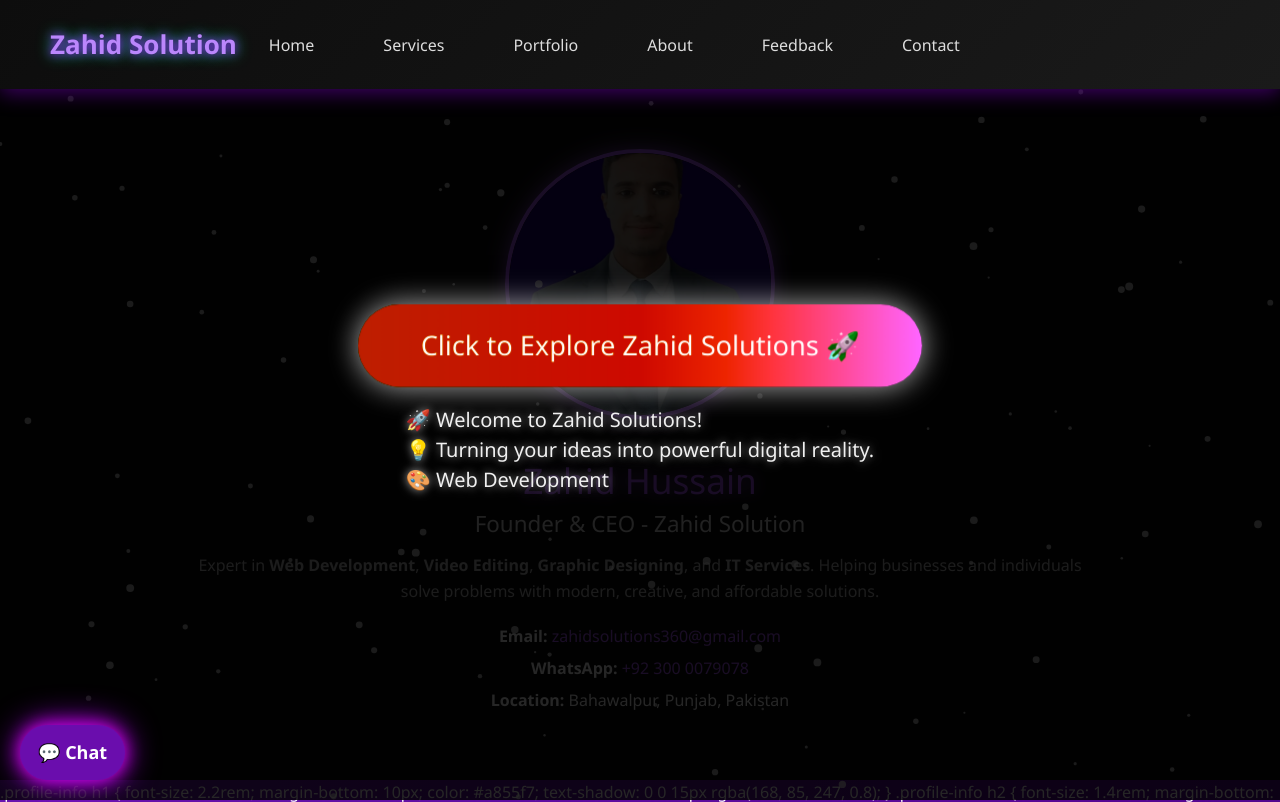
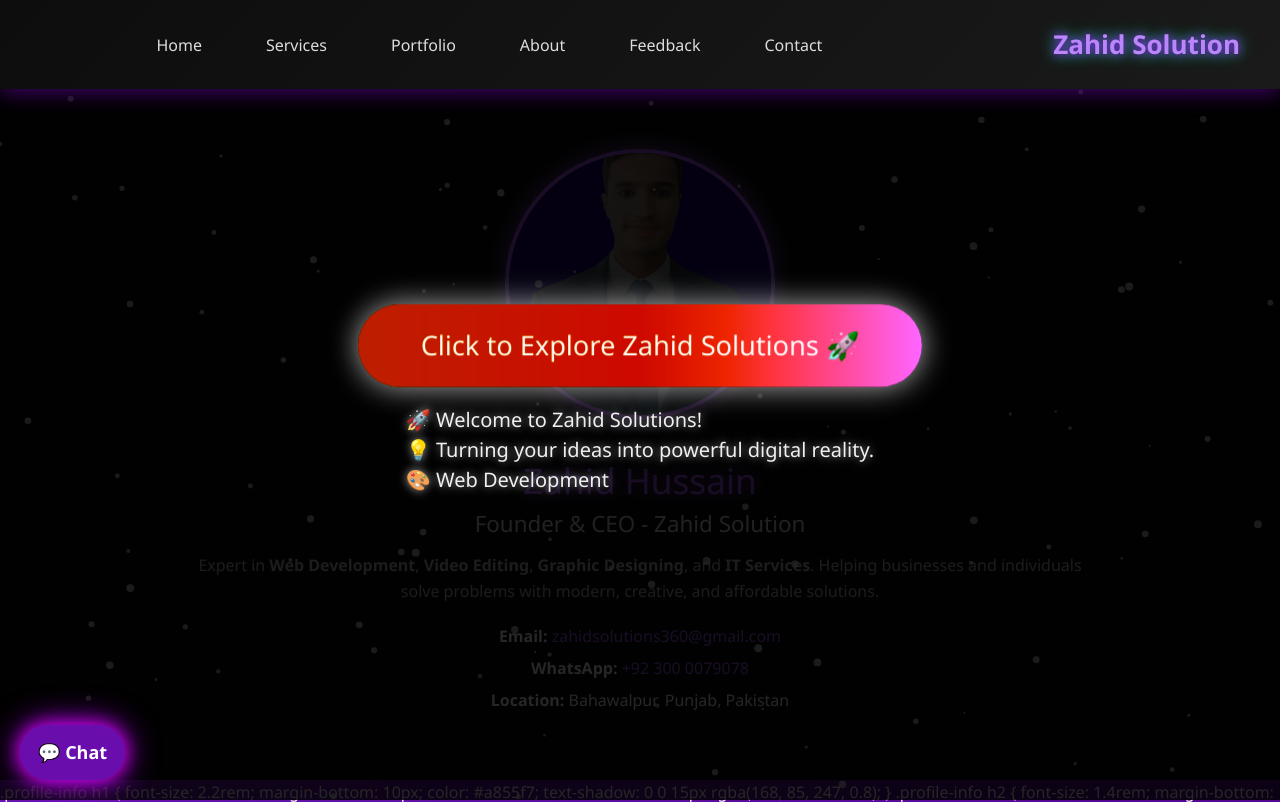
Before and after one commit to zahidsolution/zahidsolution-v3, a Flask app: page / in a window 1280 px wide. Shown: the top 802 px of the page. Run offline with Flask 3, Linux system fonts and the light colour scheme; data that the repository does not hold is empty; some libraries are stand-ins or nearby versions.

Commit message:
Update index.html

```diff
--- a/templates/index.html
+++ b/templates/index.html
@@ -360,13 +360,19 @@
 
 <!-- ================= PREMIUM NEON NAVBAR ================= -->
     <!-- ✅ Premium Navbar -->
+
+<!-- ✅ Premium Navbar (Left Hamburger - Right Logo) -->
 <nav class="navbar">
   <div class="navbar-container">
 
-    <!-- Brand (Left) -->
-    <a href="{{ url_for('home') }}" class="navbar-logo">Zahid Solution</a>
-
-    <!-- Links (Center/Right for Desktop) -->
+    <!-- Hamburger (Left) -->
+    <button class="navbar-toggle" id="mobileMenuBtn">
+      <span></span>
+      <span></span>
+      <span></span>
+    </button>
+
+    <!-- Links (Center/Right on desktop) -->
     <ul class="navbar-links" id="navLinks">
       <li><a href="{{ url_for('home') }}">Home</a></li>
       <li><a href="{{ url_for('services') }}">Services</a></li>
@@ -376,12 +382,8 @@
       <li><a href="{{ url_for('contact') }}">Contact</a></li>
     </ul>
 
-    <!-- Hamburger (Right for Mobile) -->
-    <button class="navbar-toggle" id="mobileMenuBtn">
-      <span></span>
-      <span></span>
-      <span></span>
-    </button>
+    <!-- Brand (Right) -->
+    <a href="{{ url_for('home') }}" class="navbar-logo">Zahid Solution</a>
   </div>
 </nav>
 
@@ -389,7 +391,7 @@
 /* Navbar Base */
 .navbar {
   background: linear-gradient(135deg, #0d0d0d, #1a1a1a);
-  padding: 15px 40px;
+  padding: 15px 30px;
   position: sticky;
   top: 0;
   width: 100%;
@@ -399,11 +401,12 @@
 
 .navbar-container {
   display: flex;
-  justify-content: space-between; /* ✅ Left (Logo) | Right (Links+Button) */
+  justify-content: space-between; /* ✅ Left | Center | Right */
   align-items: center;
-}
-
-/* Brand Logo */
+  width: 100%;
+}
+
+/* Logo (Right side) */
 .navbar-logo {
   font-size: 26px;
   font-weight: bold;
@@ -411,6 +414,7 @@
   text-decoration: none;
   text-shadow: 0 0 10px #9d00ff, 0 0 15px #00ff99;
   transition: color 0.3s ease, text-shadow 0.3s ease;
+  margin-left: auto; /* ✅ Pushes logo to far right */
 }
 
 .navbar-logo:hover {
@@ -418,12 +422,12 @@
   text-shadow: 0 0 15px #00ff99, 0 0 25px #9d00ff;
 }
 
-/* Links */
+/* Links (Desktop view, center/right) */
 .navbar-links {
   list-style: none;
   display: flex;
-  gap: 25px;
-  margin: 0;
+  gap: 20px;
+  margin: 0 auto; /* ✅ Center in remaining space */
   padding: 0;
 }
 
@@ -443,15 +447,15 @@
   text-shadow: 0 0 8px #bb86fc, 0 0 12px #00ff99;
 }
 
-/* Hamburger */
+/* Hamburger (Left corner) */
 .navbar-toggle {
-  display: none; /* ✅ Only visible on mobile */
+  display: none;
   flex-direction: column;
   gap: 6px;
   background: none;
   border: none;
   cursor: pointer;
-  margin-left: 20px;
+  margin-right: auto; /* ✅ Pushes hamburger to far left */
 }
 
 .navbar-toggle span {
@@ -472,7 +476,7 @@
   .navbar-links {
     position: absolute;
     top: 70px;
-    right: 0;   /* ✅ Slide from right */
+    left: 0;   /* ✅ slide from left */
     width: 220px;
     background: #0d0d0d;
     flex-direction: column;
@@ -480,7 +484,7 @@
     gap: 20px;
     padding: 20px;
     display: none;
-    box-shadow: -2px 0 15px rgba(157, 0, 255, 0.3);
+    box-shadow: 2px 0 15px rgba(157, 0, 255, 0.3);
   }
 
   .navbar-links.active {
@@ -501,6 +505,7 @@ mobileMenuBtn.addEventListener("click", () => {
   navLinks.classList.toggle("active");
 });
 </script>
+
 
 
   <!-- Profile Section (SEO Friendly with Schema Markup) -->
```
